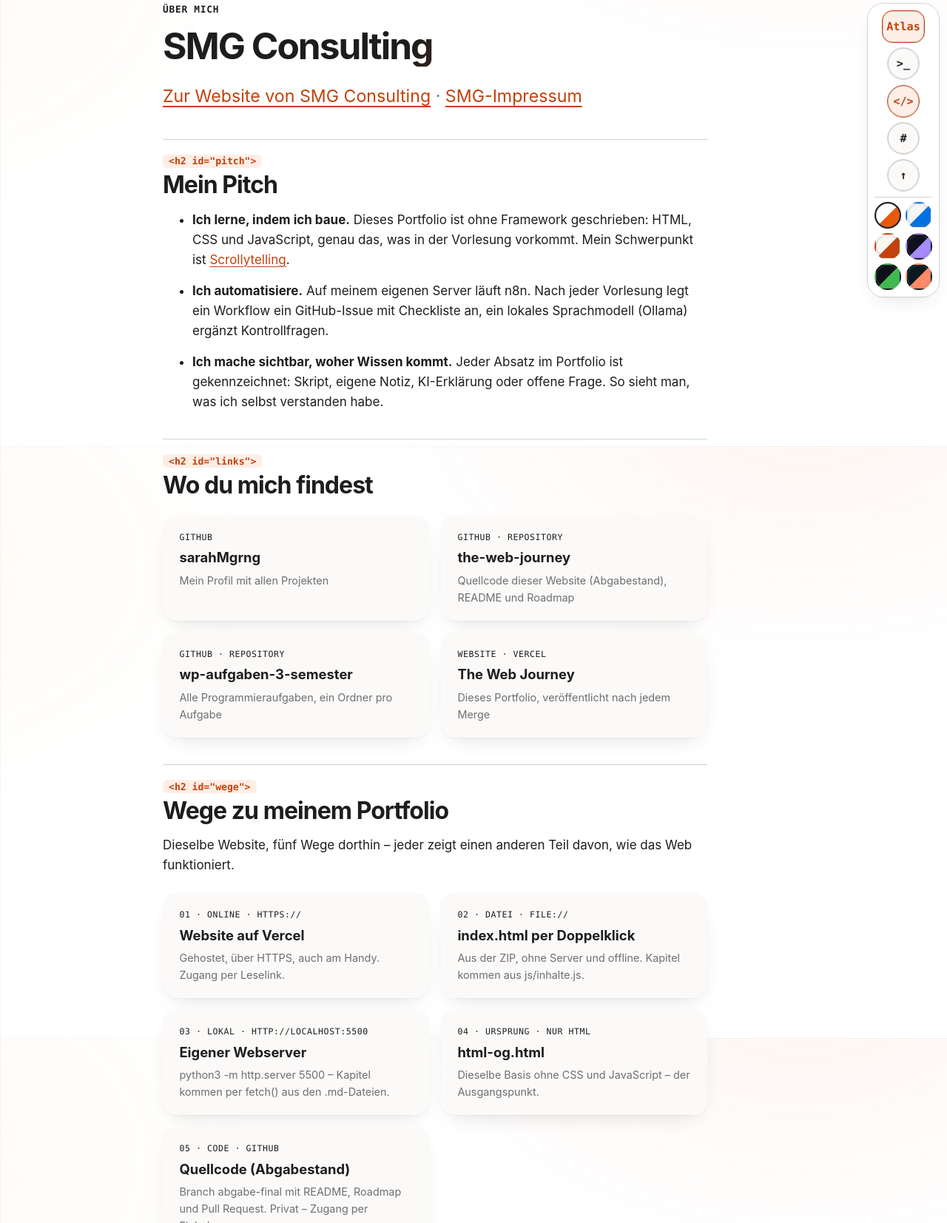
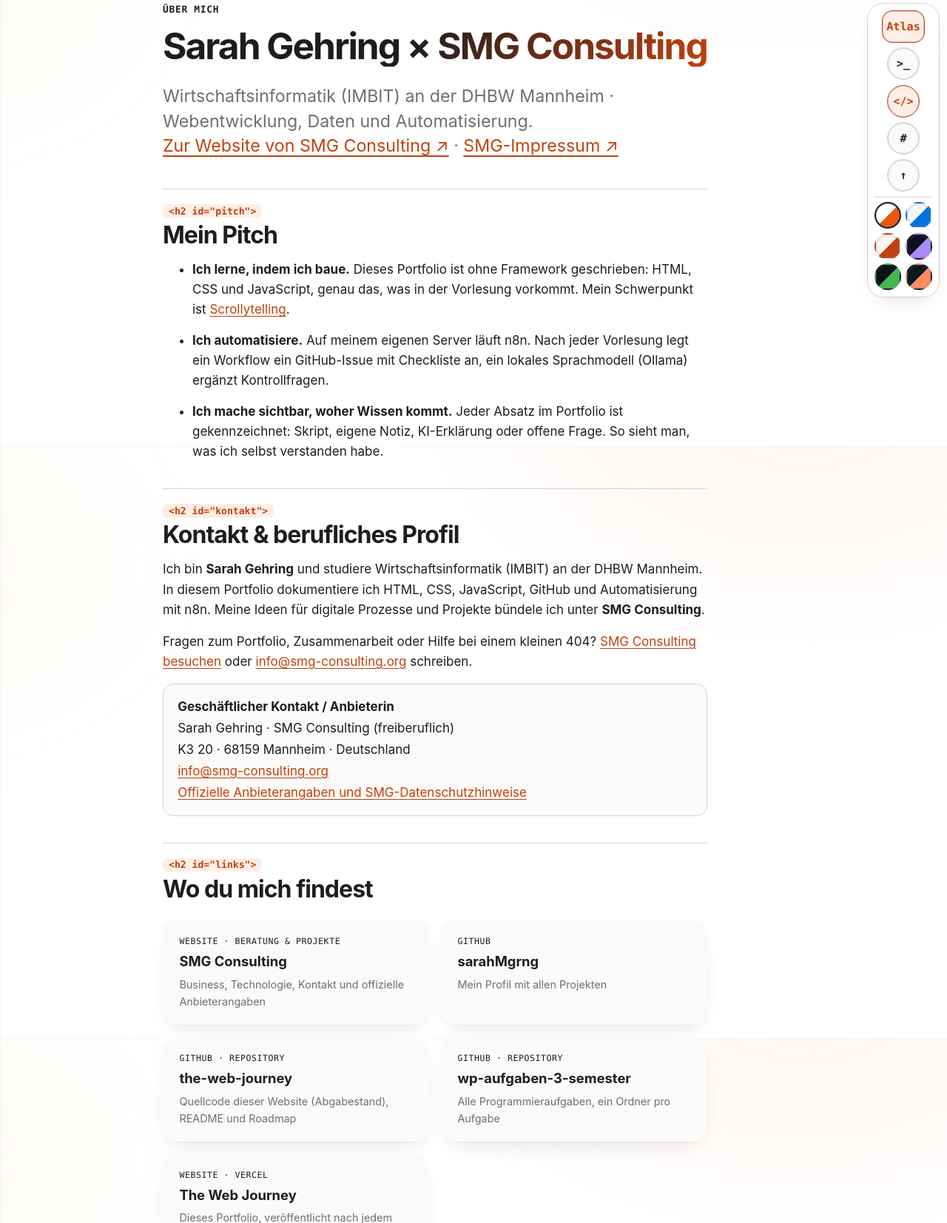
Before and after one commit to sarahMgrng/the-web-journey, a plain HTML site: page ueber-mich.html in a window 1280 px wide. Shown: the part 197-1850 px from the top of the page at 74% size. Drawn offline with Linux system fonts and the light colour scheme.

Commit message:
content: connect Sarah public business profile to SMG Consulting

```diff
--- a/ueber-mich.html
+++ b/ueber-mich.html
@@ -48,9 +48,10 @@
   <main class="kapitel-seite" id="inhalt">
     <header class="kapitel-kopf">
       <p class="eyebrow">Über mich</p>
-      <h1>SMG Consulting</h1>
-      <p class="kapitel-kopf__lead"><a href="https://hallo.smg-consulting.org/">Zur Website von SMG Consulting</a>
-        · <a href="https://hallo.smg-consulting.org/impressum">SMG-Impressum</a></p>
+      <h1>Sarah Gehring × SMG Consulting</h1>
+      <p class="kapitel-kopf__lead">Wirtschaftsinformatik (IMBIT) an der DHBW Mannheim · Webentwicklung, Daten und Automatisierung.<br>
+        <a href="https://hallo.smg-consulting.org/" rel="author">Zur Website von SMG Consulting ↗</a>
+        · <a href="https://hallo.smg-consulting.org/impressum">SMG-Impressum ↗</a></p>
     </header>
 
     <div class="prose">
@@ -65,10 +66,27 @@
           Skript, eigene Notiz, KI-Erklärung oder offene Frage. So sieht man, was ich selbst verstanden habe.</li>
       </ul>
 
+      <h2 id="kontakt">Kontakt &amp; berufliches Profil</h2>
+      <p>Ich bin <strong>Sarah Gehring</strong> und studiere Wirtschaftsinformatik (IMBIT) an der DHBW Mannheim. In diesem Portfolio dokumentiere ich HTML, CSS, JavaScript, GitHub und Automatisierung mit n8n. Meine Ideen für digitale Prozesse und Projekte bündele ich unter <strong>SMG Consulting</strong>.</p>
+      <p>Fragen zum Portfolio, Zusammenarbeit oder Hilfe bei einem kleinen 404? <a href="https://hallo.smg-consulting.org/">SMG Consulting besuchen</a> oder <a href="mailto:info@smg-consulting.org">info@smg-consulting.org</a> schreiben.</p>
+      <address style="font-style:normal;line-height:1.7;padding:1rem 1.2rem;border:1px solid var(--farbe-linie);border-radius:14px;background:var(--farbe-flaeche)">
+        <strong>Geschäftlicher Kontakt / Anbieterin</strong><br>
+        Sarah Gehring · SMG Consulting (freiberuflich)<br>
+        K3 20 · 68159 Mannheim · Deutschland<br>
+        <a href="mailto:info@smg-consulting.org">info@smg-consulting.org</a><br>
+        <a href="https://hallo.smg-consulting.org/impressum">Offizielle Anbieterangaben und SMG-Datenschutzhinweise</a>
+      </address>
       <h2 id="links">Wo du mich findest</h2>
     </div>
 
     <ul class="konten">
+      <li>
+        <a class="konto" href="https://hallo.smg-consulting.org/">
+          <span class="konto__art">Website · Beratung &amp; Projekte</span>
+          <strong>SMG Consulting</strong>
+          <span>Business, Technologie, Kontakt und offizielle Anbieterangaben</span>
+        </a>
+      </li>
       <li>
         <a class="konto" href="https://github.com/sarahMgrng">
           <span class="konto__art">GitHub</span>
```
